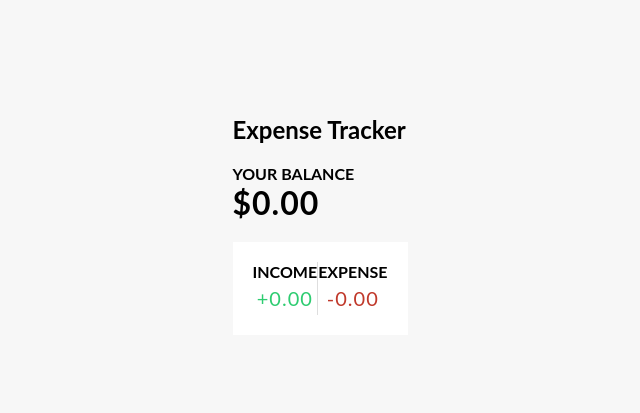
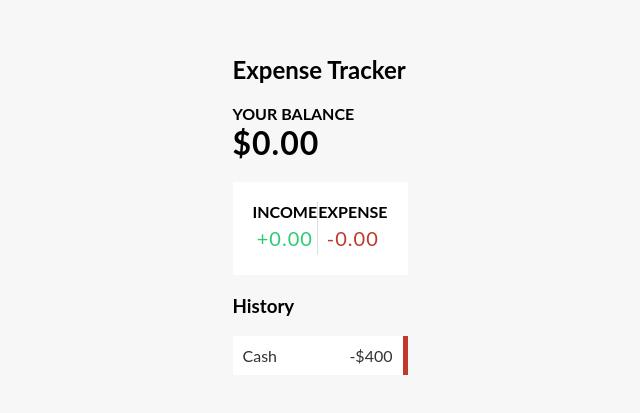
Before and after one commit to AmandaTodero3/expense.tracker, a React (Create React App) app: page / in a window 1280 px wide. Shown: the part 175-588 px from the top of the page, without its empty margins (320-960 px from the left). Built offline with nearby package versions, Linux system fonts and the light colour scheme.

Commit message:
Added Transaction List

```diff
--- a/src/App.css
+++ b/src/App.css
@@ -52,3 +52,63 @@
 .money.minus {
   color: #c0392b;
 }
+
+.btn {
+  cursor: pointer;
+  background-color: #9c88ff;
+  box-shadow: var(--box-shadow);
+  color: #fff;
+  border: 0;
+  display: block;
+  font-size: 16px;
+  margin: 10px 0 30px;
+  padding: 10px;
+  width: 100%;
+}
+
+.btn:focus,
+.delete-btn:focus {
+  outline: 0;
+}
+
+.list {
+  list-style-type: none;
+  padding: 0;
+  margin-bottom: 40px;
+}
+
+.list li {
+  background-color: #fff;
+  box-shadow: var(--box-shadow);
+  color: #333;
+  display: flex;
+  justify-content: space-between;
+  position: relative;
+  padding: 10px;
+  margin: 10px 0;
+}
+
+
+.list li.minus {
+  border-right: 5px solid #c0392b;
+}
+
+.delete-btn {
+  cursor: pointer;
+  background-color: #e74c3c;
+  border: 0;
+  color: #fff;
+  font-size: 20px;
+  line-height: 20px;
+  padding: 2px 5px;
+  position: absolute;
+  top: 50%;
+  left: 0;
+  transform: translate(-100%, -50%);
+  opacity: 0;
+  transition: opacity 0.3s ease;
+}
+
+.list li:hover .delete-btn {
+  opacity: 1;
+}
--- a/src/App.js
+++ b/src/App.js
@@ -3,6 +3,7 @@
 import { Header } from "./Header";
 import { Balance } from "./Balance";
 import { IncomeExpenses } from "./IncomeExpenses";
+import { TransactionList } from "./TransactionList";
 
 function App() {
   return (
@@ -11,6 +12,7 @@
       <div className="container">
         <Balance />
         <IncomeExpenses />
+        <TransactionList />
       </div>
     </div>
   );
--- /dev/null
+++ b/src/TransactionList.js
@@ -0,0 +1,15 @@
+import React from "react";
+
+export const TransactionList = () => {
+  return (
+    <>
+      <h3>History</h3>
+      <ul id="list" className="list">
+        <li class="minus">
+          Cash <span>-$400</span>
+          <button class="delete-btn">x</button>
+        </li>
+      </ul>
+    </>
+  );
+};
```
